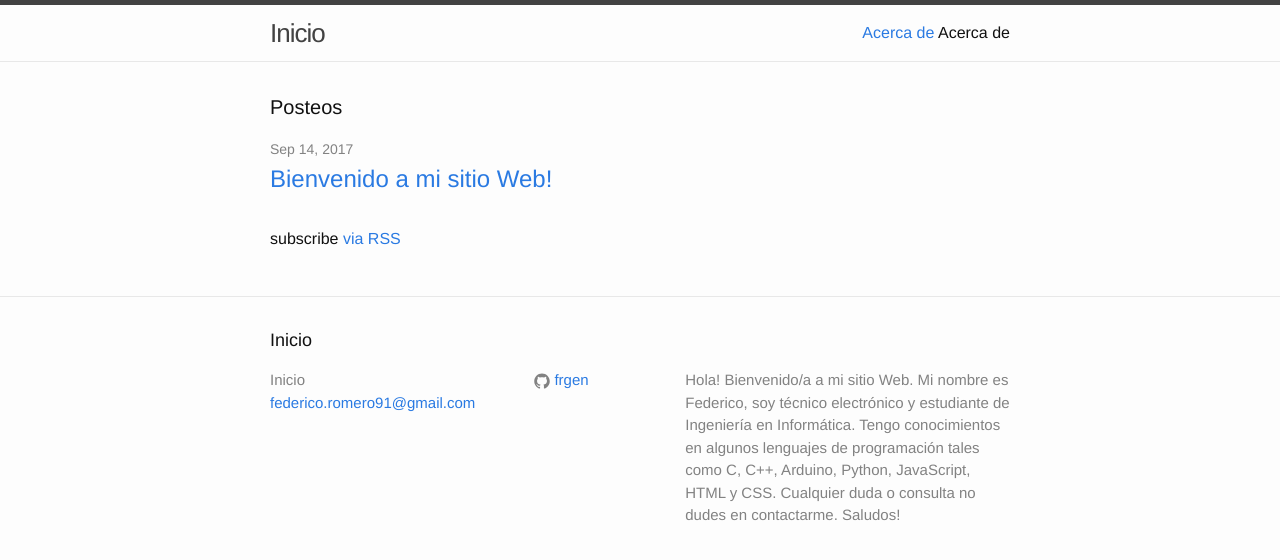
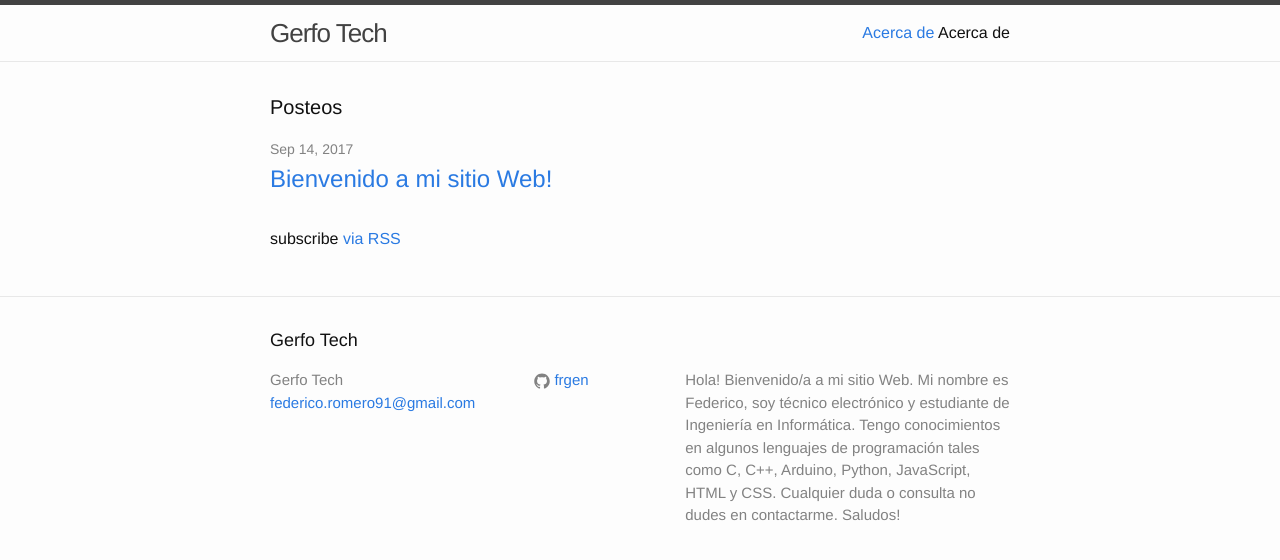
Before and after one commit to frgen/prueba-1, a Jekyll site: the page built from index.html, in a window 1280 px wide. Shown: the top 560 px of the page. Built offline with Jekyll 4.4.1, drawn with Linux system fonts in a browser that asks for light colours.

Commit message:
Update _config.yml

```diff
--- a/_config.yml
+++ b/_config.yml
@@ -6,7 +6,7 @@
 # 'jekyll serve'. If you change this file, please restart the server process.
 
 # Site settings
-title: Inicio
+title: Gerfo Tech
 email: federico.romero91@gmail.com
 description: > # this means to ignore newlines until "baseurl:"
   Hola! Bienvenido/a a mi sitio Web. Mi nombre es Federico, soy técnico
```
